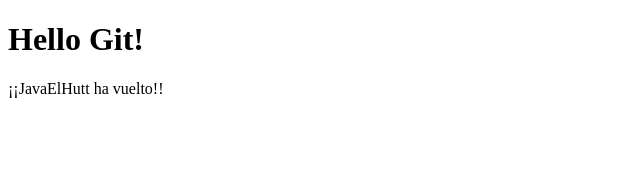
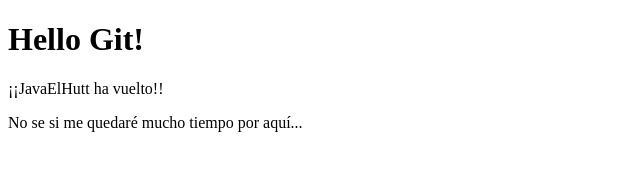
Before and after one commit to JavaElHutt/git-youtube-bluuweb, a plain HTML site: page index.html in a window 1280 px wide. Shown: the whole page, without its empty margins (0-640 px from the left). Drawn offline with Linux system fonts and the light colour scheme.

Commit message:
Prueba add y commit a la vez

```diff
--- a/index.html
+++ b/index.html
@@ -9,6 +9,7 @@
 <body>
     <h1>Hello Git!</h1>
     <p>¡¡JavaElHutt ha vuelto!!</p>
+    <p>No se si me quedaré mucho tiempo por aquí...</p>
 
 </body>
 </html>
```
